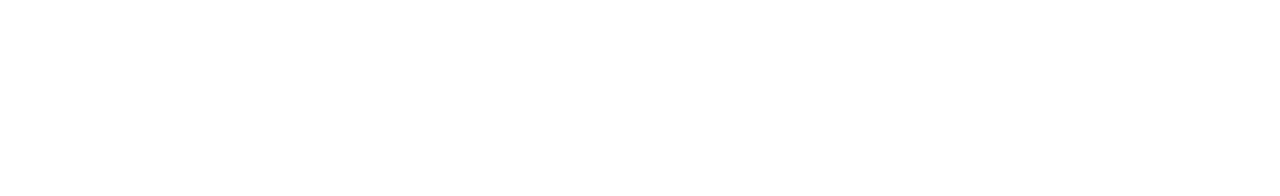
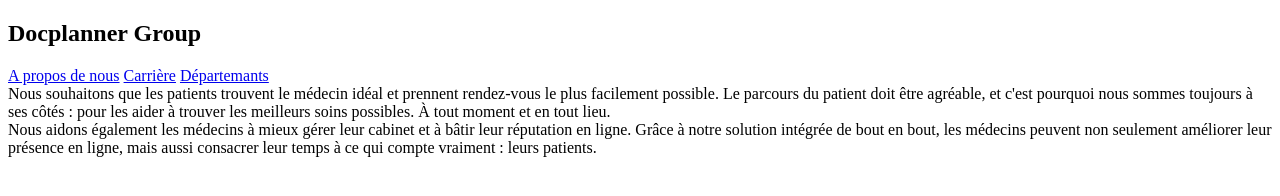
Before and after one commit to Hvnn01/projet_css_avanc-, a plain HTML site: page index.html in a window 1280 px wide. Drawn offline with Linux system fonts and the light colour scheme.

Commit message:
index.html

```diff
--- a/index.html
+++ b/index.html
@@ -8,13 +8,30 @@
   </head>
   <body>
     <header>
-      <nav>
-        <div>
-
+      <nav class="border">
+        <h1>Docplanner Group</h1>
+        <div class="nav-link">
+          <a href="#Aproposdenous">A propos de nous</a>
+          <a href="#Carrière">Carrière</a>
+          <a href="#Départemants">Départemants</a>
         </div>
       </nav>
-    </header>
-    <main></main>
-    <footer></footer>
-  </body>
+
+
+  </header>
+
+  <main>
+     <div class="box">
+      Nous souhaitons que les patients trouvent le médecin idéal et prennent rendez-vous le plus facilement possible. Le parcours du patient doit être agréable, et c'est pourquoi nous sommes toujours à ses côtés : pour les aider à trouver les meilleurs soins possibles. À tout moment et en tout lieu.
+     </div>
+     <div class="box">
+      Nous aidons également les médecins à mieux gérer leur cabinet et à bâtir leur réputation en ligne. Grâce à notre solution intégrée de bout en bout, les médecins peuvent non seulement améliorer leur présence en ligne, mais aussi consacrer leur temps à ce qui compte vraiment : leurs patients.
+     </div>
+  </main>
+
+  <footer>
+
+  </footer>
+
+</body>
 </html>
```
